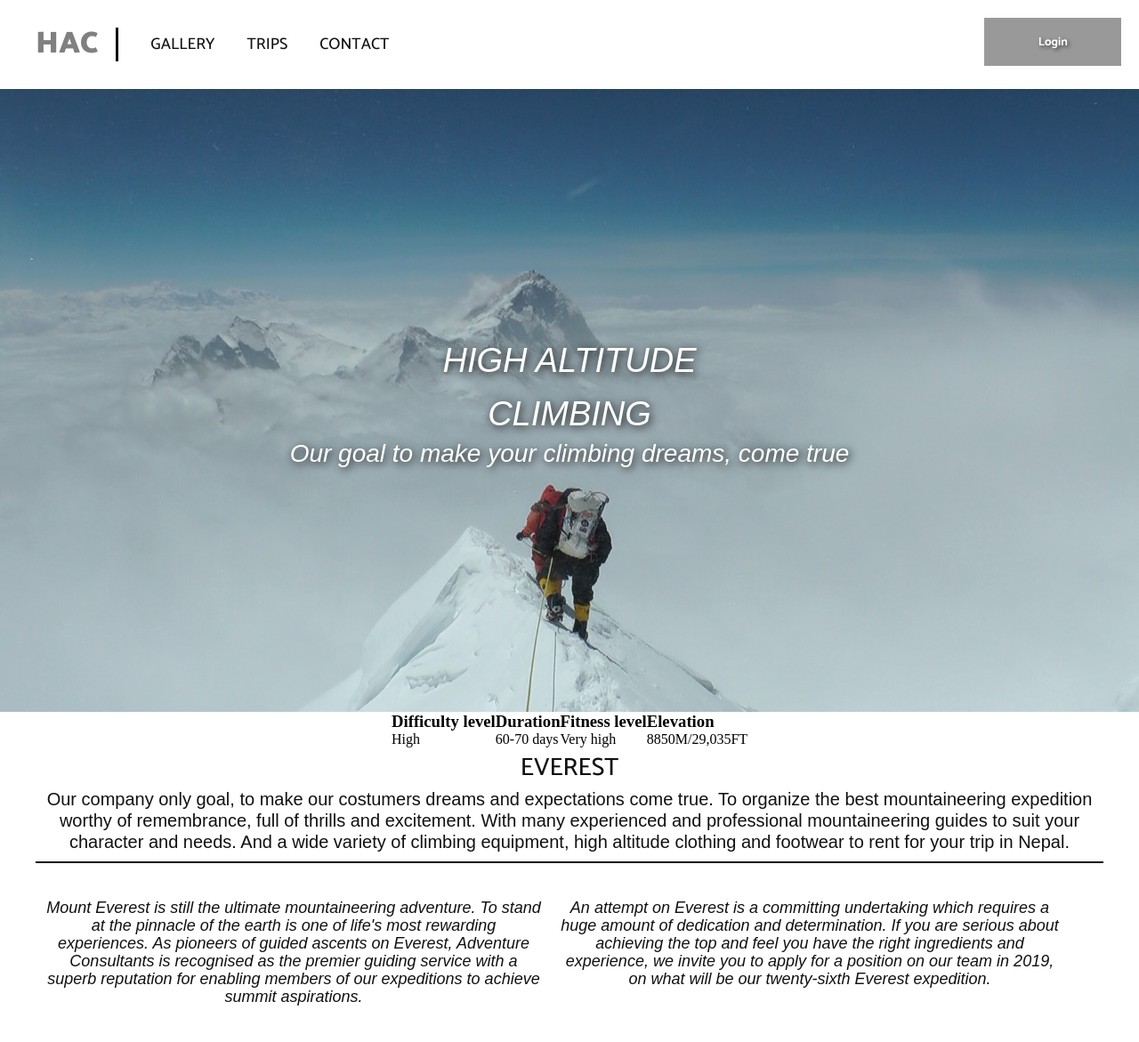
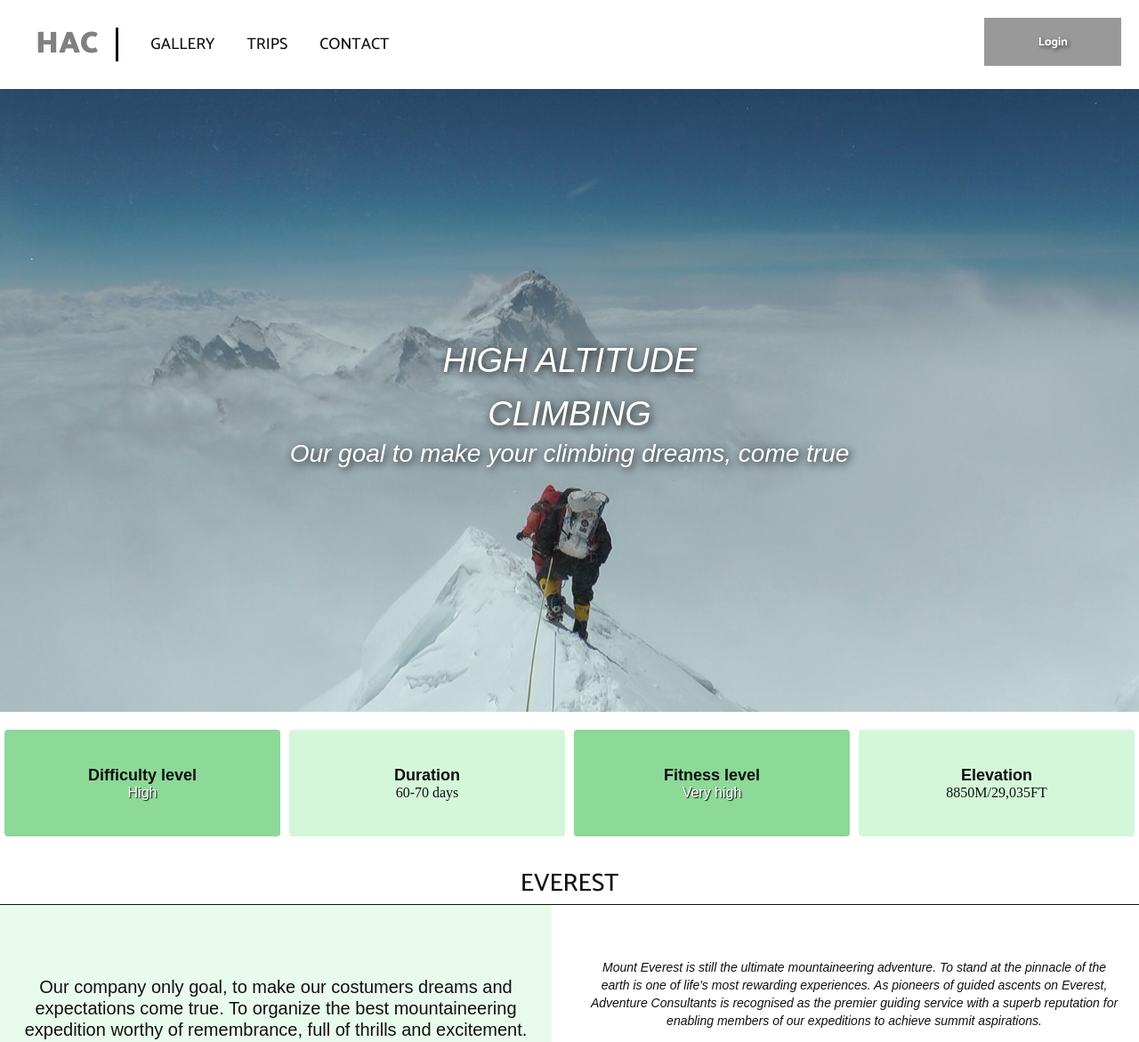
Before and after one commit to orestistsioukis/HAC, a PHP site: page / in a window 1280 px wide. Shown: the top 1171 px of the page at 89% size. Run offline with PHP 8.4, Linux system fonts and the light colour scheme.

Commit message:
change the styling in icon boxes, main article, paragraphs, and video max-width

```diff
--- a/style.css
+++ b/style.css
@@ -386,25 +386,42 @@ button {
   justify-content: center;
   flex-wrap: wrap;
 }
-.icon-rectangular {
+.icon-rectangular-big {
+  display: table;
   float: left;
-  margin: 10px;
-	width: 150px;
-	height: 60px;
-  background-color: #bff5c7;
+  margin: 5px;
+	width: 120px;
+	height: 120px;
+  background-color: hsl(129, 50%, 70%);
 	color: #111;
   border-radius: 4px;
   text-align: center;
 	vertical-align: 50%;
 }
-.icon-rectangular span {
+.icon-rectangular-tiny {
+  display: table;
+  float: left;
+  margin: 5px;
+	width: 120px;
+  height: 120px;
+  background-color: hsl(129, 70%, 90%);
+	color: #111;
+  border-radius: 4px;
+  text-align: center;
+	vertical-align: 50%;
+}
+.icon-box {
+  display: table-cell;
+  vertical-align: middle;
+}
+.icon-box span {
   font-family: arial;
   text-align: center;
 	color: #fff;
   text-shadow: 1px 1px 1px #111;
   cursor: pointer;
 }
-.icon-rectangular h3 {
+.icon-box h3 {
 	font-family: arial;
 	font-size: 18px;
   text-align: center;
@@ -432,20 +449,22 @@ span:hover .sp-visible {
   .icon-container {
     width: 100%;
   }
-  .icon-rectangular {
+  .icon-rectangular-big {
     float: left;
-    width: calc(25% - 40px);
-    margin: 10px 5px;
-    border: 1px solid #111;
-    border-radius: 0;
+    width: calc(25% - 10px);
+    margin: 20px 5px;
+  }
+  .icon-rectangular-tiny {
+    float: left;
+    width: calc(25% - 10px);
+    margin: 20px 5px;
   }
 }
 /*****MAIN-TEXT******/
 .main-text {
-  width: 80%;
+  width: 100%;
   height: fit-content;
-	margin-left: 10%;
-	margin-right: 10%;
+  margin: 10px 0px;
 }
 .main-text h2 {
   font-family: Catamaran;
@@ -454,6 +473,7 @@ span:hover .sp-visible {
 	color: #111;
   text-transform: uppercase;
   text-align: center;
+  border-bottom: 1px solid #111;
 }
 .main-text article {
   font-family: arial;
@@ -462,34 +482,41 @@ span:hover .sp-visible {
   text-align: center;
   color: #111;
   margin-bottom: 20px;
-  border-bottom: 2px solid #111;
+  padding: 20px 10px;
+  background-color: hsl(129, 70%, 95%);
 }
-.main-text p {
+.paragraph-box {
+  width: calc(100% - 20px);
+  height: fit-content;
+  margin-bottom: 20px;
+  padding: 20px 10px;
+}
+.paragraph-box p {
   font-family: arial;
   font-size: 14px;
   line-height: 20px;
   font-style: italic;
   text-align: center;
   color: #111;
-  margin-bottom: 20px;
+  padding: 10px 0px;
 }
 @media only screen and (min-width: 768px){
-  .main-text {
-    width: 100%;
-    max-width: 1200px;
-    margin: 0 auto;
-  }
   .main-text article {
+    float: left;
+    width: calc(50% - 40px);
     font-size: 20px;
     margin-bottom: 40px;
-    padding-bottom: 10px;
+    padding: 80px 10px;
   }
-  .main-text p {
-    width: calc(50% - 40px);
-    float: left;
-    font-size: 18px;
+  .paragraph-box {
+    float: right;
+    width: calc(50% - 20px);
+    margin-bottom: 20px;
+    padding: 40px 10px;
     margin-bottom: 40px;
-    padding: 0 10px 10px;
+  }
+  .paragraph-box p {
+    padding: 20px 10px;
   }
 }
 /***I-FRAME***/
@@ -497,7 +524,7 @@ span:hover .sp-visible {
   margin: 0 auto;
   margin-bottom: 20px;
   width: 100%;
-  max-width: 1200px;
+  max-width: 1280px;
 }
 .video-wrapper {
   position: relative;
```
